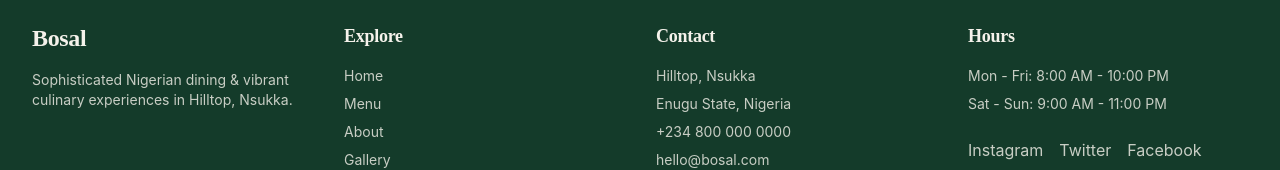
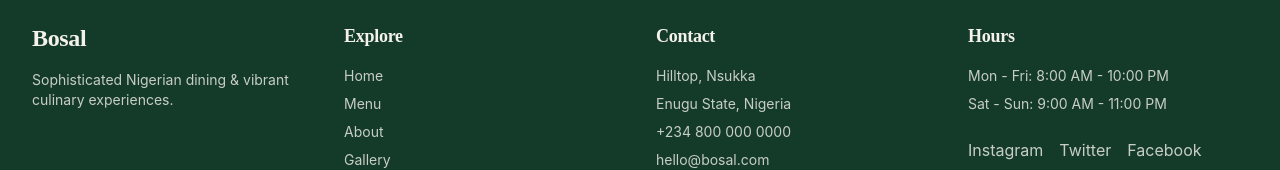
Before and after one commit to Necheee/Bosal, a React (Vite) app: page / in a window 1280 px wide. Shown: the part 5963-6133 px from the top of the page. Built offline with nearby package versions, Linux system fonts and the light colour scheme.

Commit message:
style: refine footer copy and styling formatting

```diff
--- a/src/components/layout/Footer.jsx
+++ b/src/components/layout/Footer.jsx
@@ -10,7 +10,7 @@ const Footer = () => {
           <div className="space-y-4">
             <h3 className="text-2xl font-display font-bold">Bosal</h3>
             <p className="text-bosal-beige/80 text-sm">
-              Sophisticated Nigerian dining & vibrant culinary experiences in Hilltop, Nsukka.
+              Sophisticated Nigerian dining & vibrant culinary experiences.
             </p>
           </div>
 
```
Also changed, not shown: src/index.css (line endings or trailing spaces).
